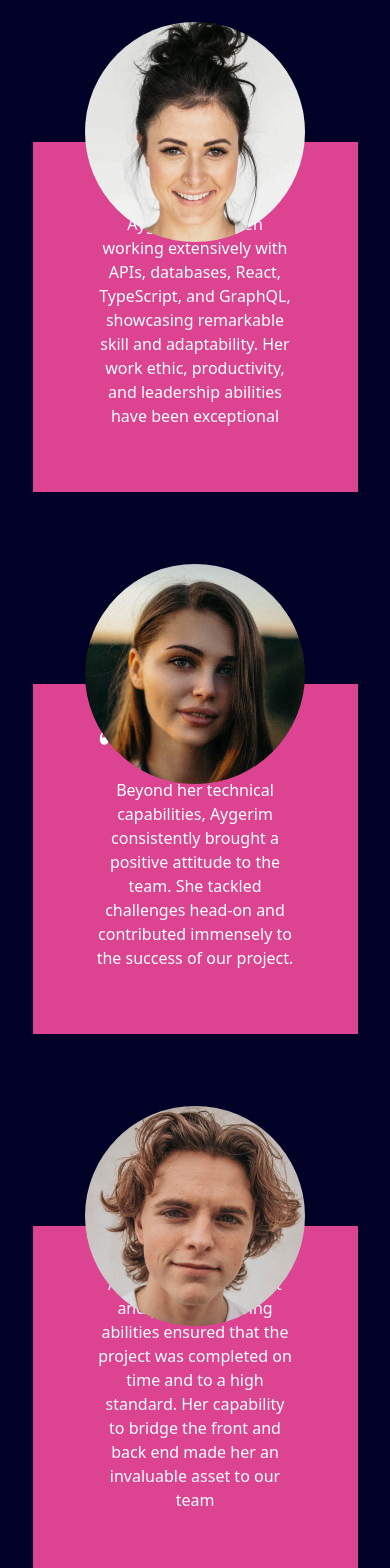
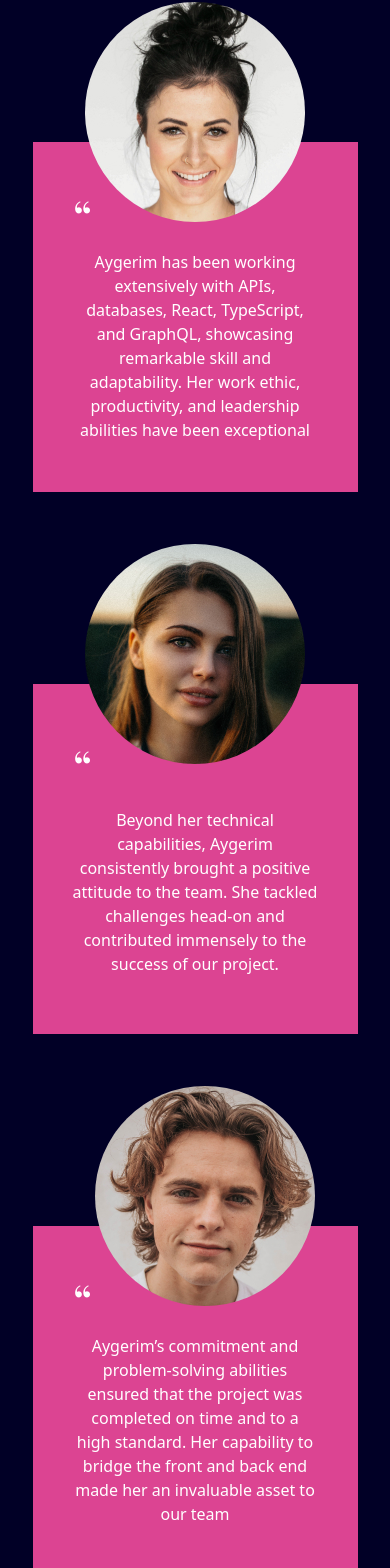
Before and after one commit to AnaraB/aberda-portfolio, a React (Vite) app: page / in a window 390 px wide. Shown: the part 5982-7550 px from the top of the page. Built offline with nearby package versions, Linux system fonts and the light colour scheme.

Commit message:
testemonial section mobile screen fixed

```diff
--- a/src/components/Project.jsx
+++ b/src/components/Project.jsx
@@ -13,7 +13,7 @@ const [isMobileOverlayVisible, setIsMobileOverlayVisible] = useState(false);
 
 const overlayStyles = `absolute h-full w-full bg-grey z-30 flex flex-col justify-center items-center text-center p-16 text-deep-blue
   transition-opacity duration-500
-  opacity-0 hover:opacity-90 sm:${isMobileOverlayVisible ? "opacity-90" : "opacity-0"}`;
+  opacity-0 hover:opacity-90 sm:${isMobileOverlayVisible ? "opacity-90" : ""}`;
 
   return (
     <motion.div variants={projectVariant} className="relative group">
--- a/src/scenes/Testimonials.jsx
+++ b/src/scenes/Testimonials.jsx
@@ -28,8 +28,8 @@ const Testimonials = () => {
       {/* TESTIMONIALS */}
       <div className="md:flex md:justify-between gap-8">
         <motion.div
-          className="mx-auto relative bg-red max-w-[400px] h-[350px] flex flex-col justify-end p-16 mt-48
-           before:absolute before:top-[-120px] sm:before:top-[-90px] before:-ml-[110px] before:left-1/2 before:rounded-full before:bg-cover before:bg-center before:w-[220px] before:h-[220px]  before:bg-[url('/person-1.jpeg')]"
+          className="mx-auto relative bg-red max-w-[400px] h-[350px] flex flex-col justify-evenly p-10 mt-48
+           before:absolute before:top-[-120px]  before:-ml-[110px] before:left-1/2 before:rounded-full before:bg-cover before:bg-center before:w-[220px] before:h-[220px] max-md:before:top-[-140px]  before:bg-[url('/person-1.jpeg')]"
           initial="hidden"
           whileInView="visible"
           viewport={{ once: true, amount: 0.5 }}
@@ -39,7 +39,7 @@ const Testimonials = () => {
             visible: { opacity: 1, scale: 1 },
           }}
         >
-          <p className="font-playfair text-6xl">“</p>
+          <p className="font-playfair text-5xl">“</p>
           <p className="text-center text-l md:text-sm">
             Aygerim has been working extensively with APIs, databases, React,
             TypeScript, and GraphQL, showcasing remarkable skill and
@@ -49,8 +49,8 @@ const Testimonials = () => {
         </motion.div>
 
         <motion.div
-          className="mx-auto relative bg-red max-w-[400px] h-[350px] flex flex-col justify-end p-16 mt-48
-            before:absolute before:top-[-120px] sm:before:top-[-90px] before:-ml-[110px] before:left-1/2 before:rounded-full before:bg-cover before:bg-center before:w-[220px] before:h-[220px]  before:bg-[url('/person-2.jpeg')]"
+          className="mx-auto relative bg-red max-w-[400px] h-[350px] flex flex-col justify-evenly p-10 mt-48
+            before:absolute before:top-[-120px] before:-ml-[110px] before:left-1/2 before:rounded-full before:bg-cover before:bg-center before:w-[220px] before:h-[220px] max-md:before:top-[-140px]  before:bg-[url('/person-2.jpeg')]"
           initial="hidden"
           whileInView="visible"
           viewport={{ once: true, amount: 0.5 }}
@@ -60,7 +60,7 @@ const Testimonials = () => {
             visible: { opacity: 1, scale: 1 },
           }}
         >
-          <p className="font-playfair text-6xl">“</p>
+          <p className="font-playfair text-5xl">“</p>
           <p className="text-center text-l md:text-sm">
             Beyond her technical capabilities, Aygerim consistently brought a
             positive attitude to the team. She tackled challenges head-on and
@@ -69,8 +69,8 @@ const Testimonials = () => {
         </motion.div>
 
         <motion.div
-          className="mx-auto relative bg-red max-w-[400px] h-[350px] flex flex-col justify-end p-16 mt-48
-         before:absolute before:top-[-120px] sm:before:top-[-90px]  before:-ml-[110px] before:left-1/2 before:rounded-full before:bg-cover before:bg-center before:w-[220px] before:h-[220px]  before:bg-[url('/person-3.jpeg')]"
+          className="mx-auto relative bg-red max-w-[400px] h-[350px] flex flex-col  p-10 mt-48 justify-evenly
+         before:absolute before:top-[-120px]  before:-ml-[100px] before:left-1/2 before:rounded-full before:bg-cover before:bg-center before:w-[220px] before:h-[220px] max-md:before:top-[-140px] before:bg-[url('/person-3.jpeg')]"
           initial="hidden"
           whileInView="visible"
           viewport={{ once: true, amount: 0.5 }}
@@ -80,7 +80,8 @@ const Testimonials = () => {
             visible: { opacity: 1, scale: 1 },
           }}
         >
-          <p className="font-playfair text-6xl">“</p>
+          <p className="font-playfair text-5xl">“</p>
+
           <p className="text-center text-l md:text-sm">
             Aygerim’s commitment and problem-solving abilities ensured that the
             project was completed on time and to a high standard. Her capability
```
